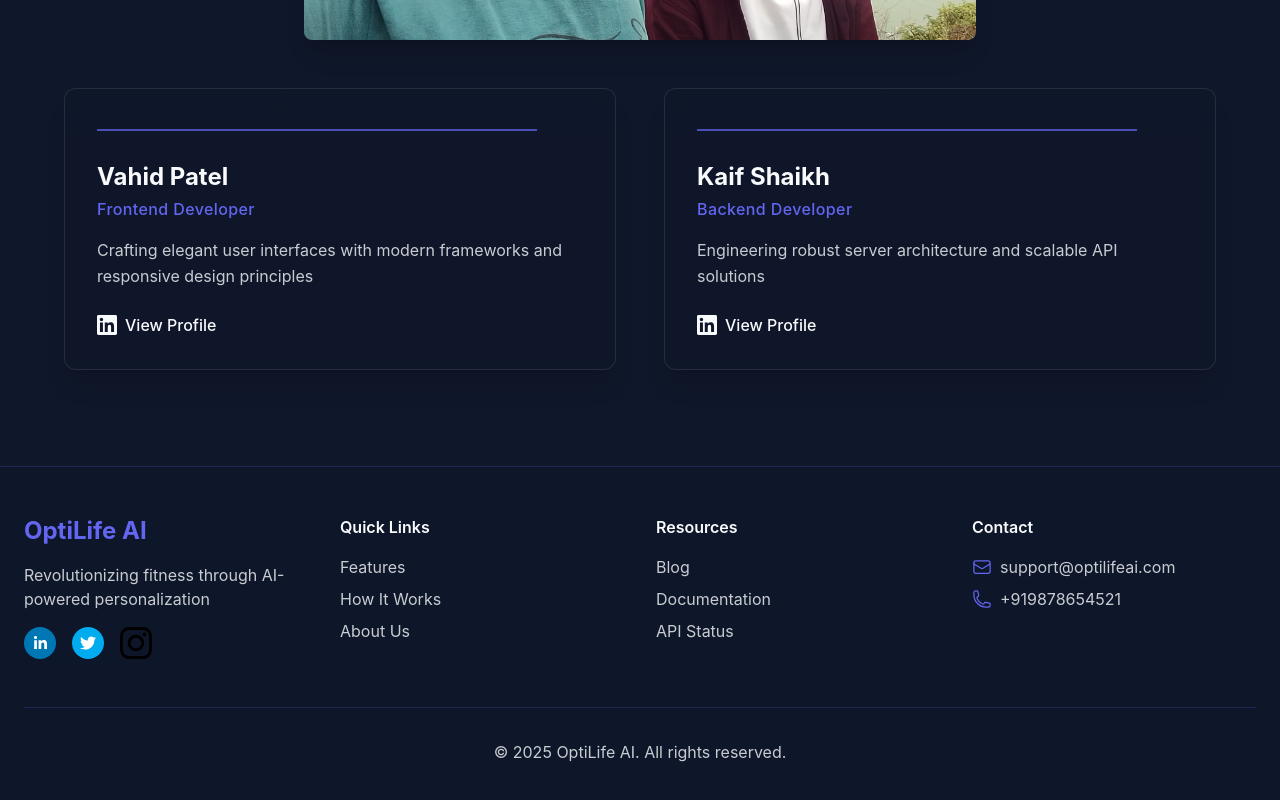
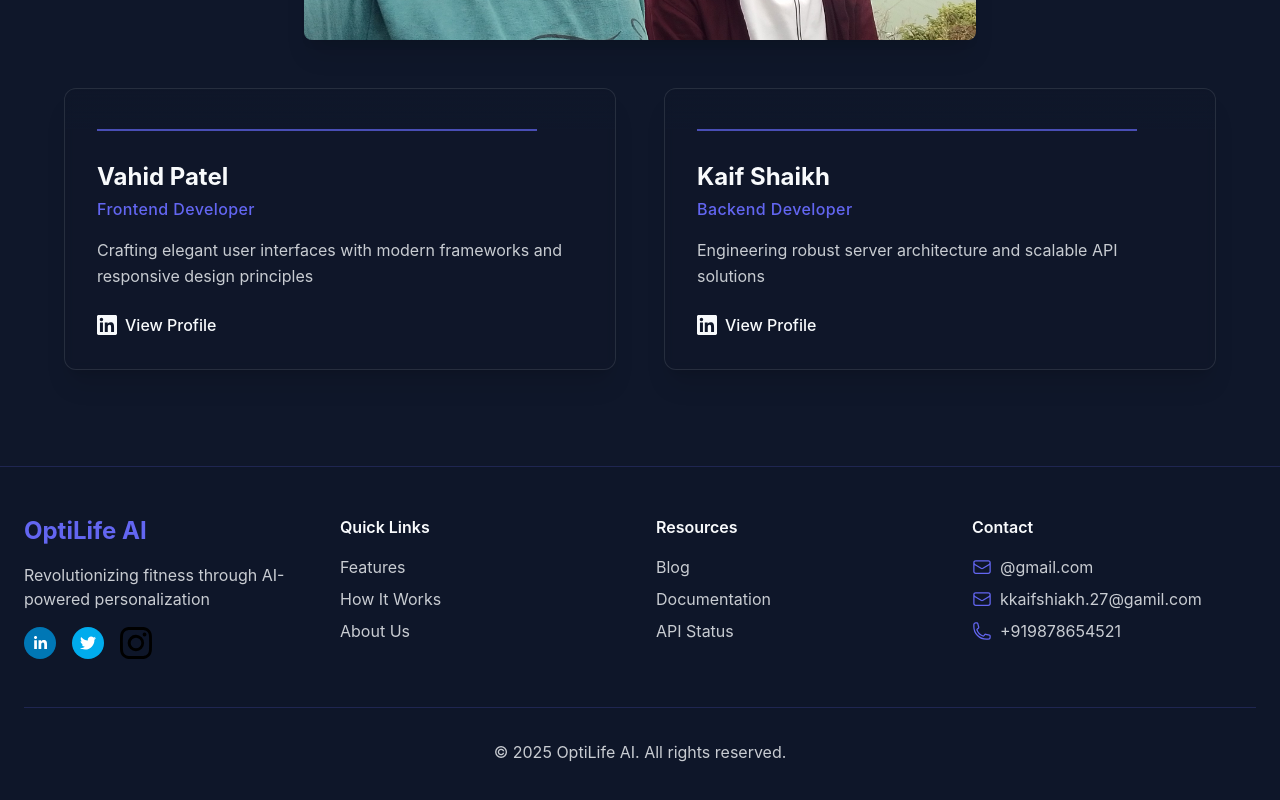
Before and after one commit to Kkaif4/HealthCare, a React (Create React App) app in the folder client/: page / in a window 1280 px wide. Shown: the part 3543-4343 px from the top of the page. Built offline with nearby package versions, Linux system fonts and the light colour scheme.

Commit message:
small cahnges

```diff
--- a/client/src/components/Footer.jsx
+++ b/client/src/components/Footer.jsx
@@ -84,7 +84,6 @@ const Footer = () => {
                   Documentation
                 </a>
               </li>
-
               <li>
                 <a
                   href="https://ai.google.dev/"
@@ -102,7 +101,11 @@ const Footer = () => {
             <div className="space-y-2">
               <div className="flex items-center text-light/80">
                 <EnvelopeIcon className="h-5 w-5 mr-2 text-primary" />
-                support@optilifeai.com
+                @gmail.com
+              </div>
+              <div className="flex items-center text-light/80">
+                <EnvelopeIcon className="h-5 w-5 mr-2 text-primary" />
+                kkaifshiakh.27@gamil.com
               </div>
               <div className="flex items-center text-light/80">
                 <PhoneIcon className="h-5 w-5 mr-2 text-primary" />
```
Also changed, not shown: 1 other file (tests, documents, lock files or other folders).
